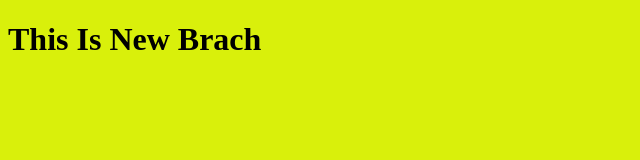
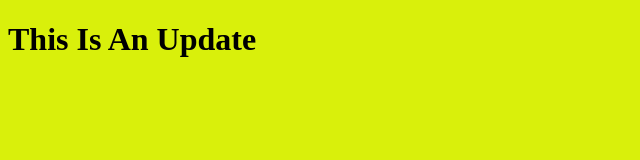
Before and after one commit to RiyadELBadry/myProject, a plain HTML site: page index.html in a window 1280 px wide. Shown: the whole page, without its empty margins (0-640 px from the left). Drawn offline with Linux system fonts and the light colour scheme.

Commit message:
edit the HTML File

```diff
--- a/index.html
+++ b/index.html
@@ -8,7 +8,7 @@
     <title>Test</title>
 </head>
 <body>
-    <h1>This Is New Brach</h1>
+    <h1>This Is An Update</h1>
 </body>
 <script src="app.js"></script>
 </html>
```
